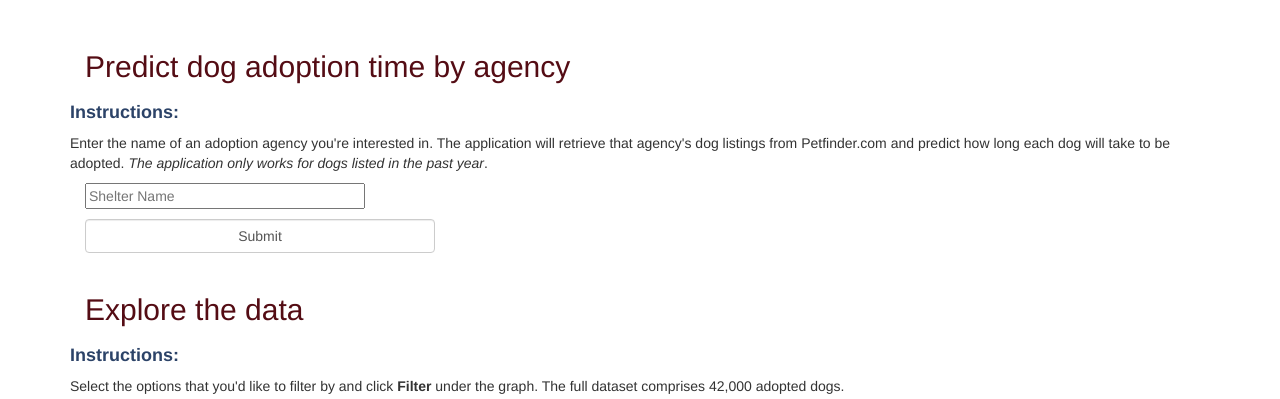
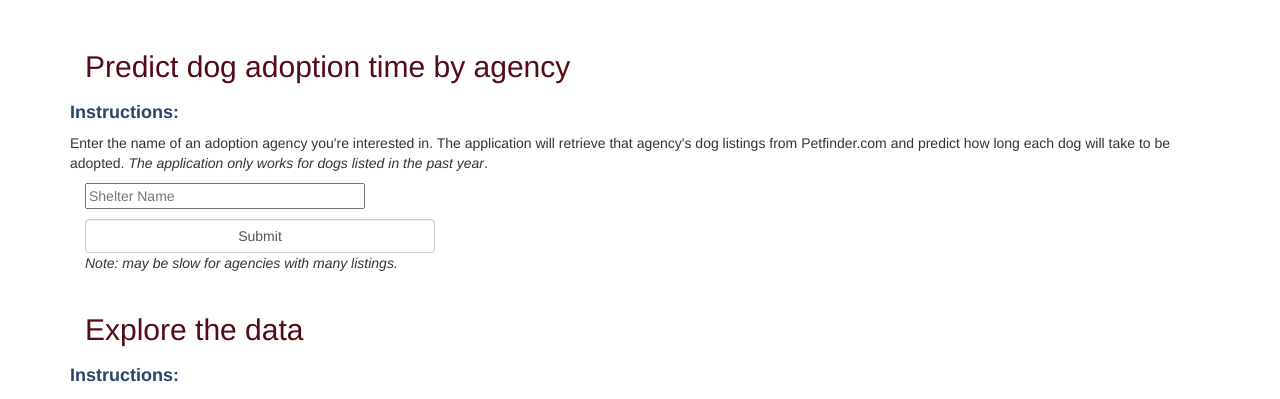
Before and after one commit to nrweir/gimme_shelter, a Flask app: template app/templates/index.html in a window 1280 px wide. Shown: the part 52-451 px from the top of the page. Run offline with Flask 2, Linux system fonts and the light colour scheme; the template is opened without the code that fills it: values that come from a table or form of the project are taken from there, others are empty; some libraries are stand-ins or nearby versions.

Commit message:
add this can be slow note

```diff
--- a/app/templates/index.html
+++ b/app/templates/index.html
@@ -22,6 +22,7 @@
                 </div>
                 <div class="row" style="padding-bottom: 10px"></div>
                 <input class='form-control' type="submit">
+                <span style="font-style: italic;">Note: may be slow for agencies with many listings.</span>
             </form>
         </div>
     </div>
```
